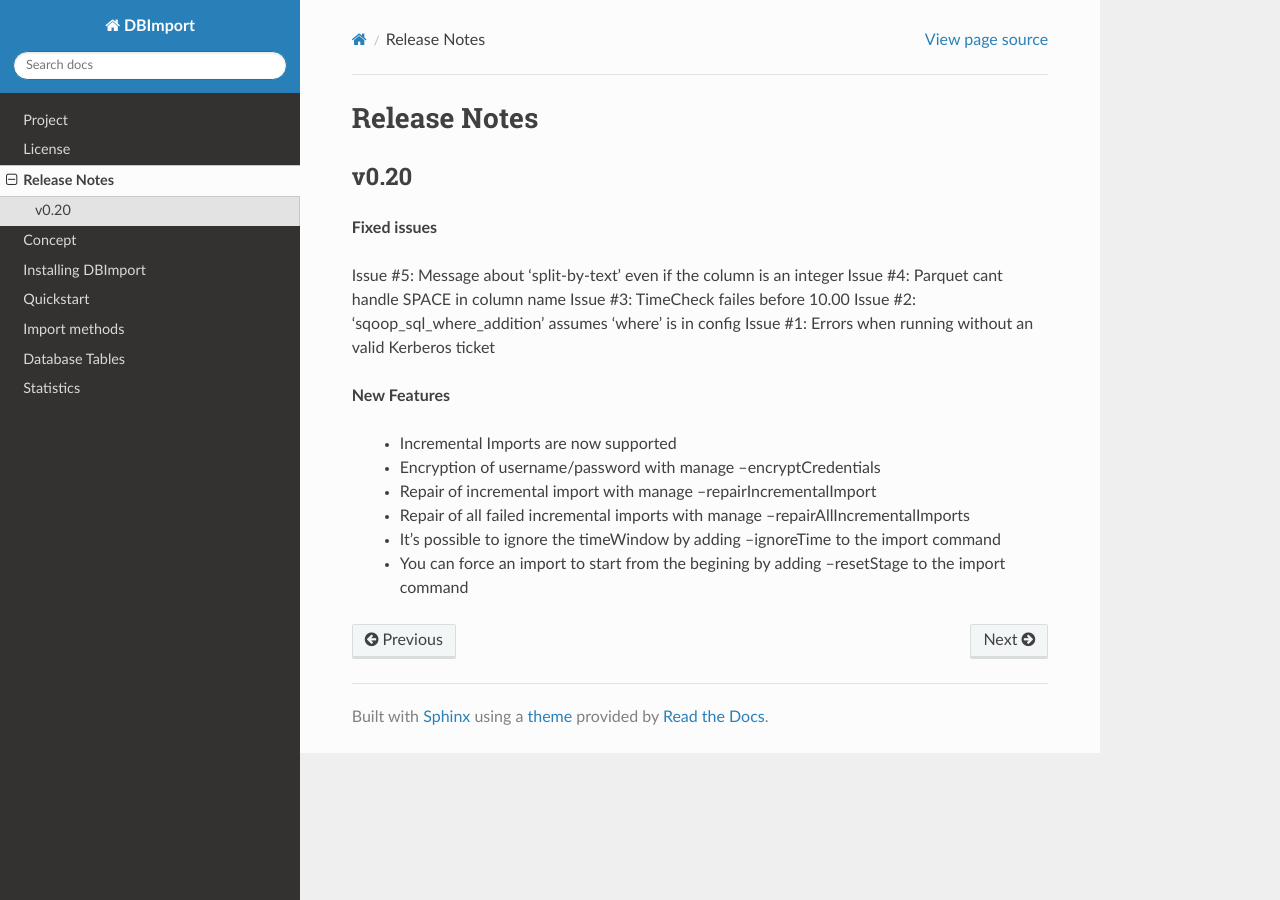
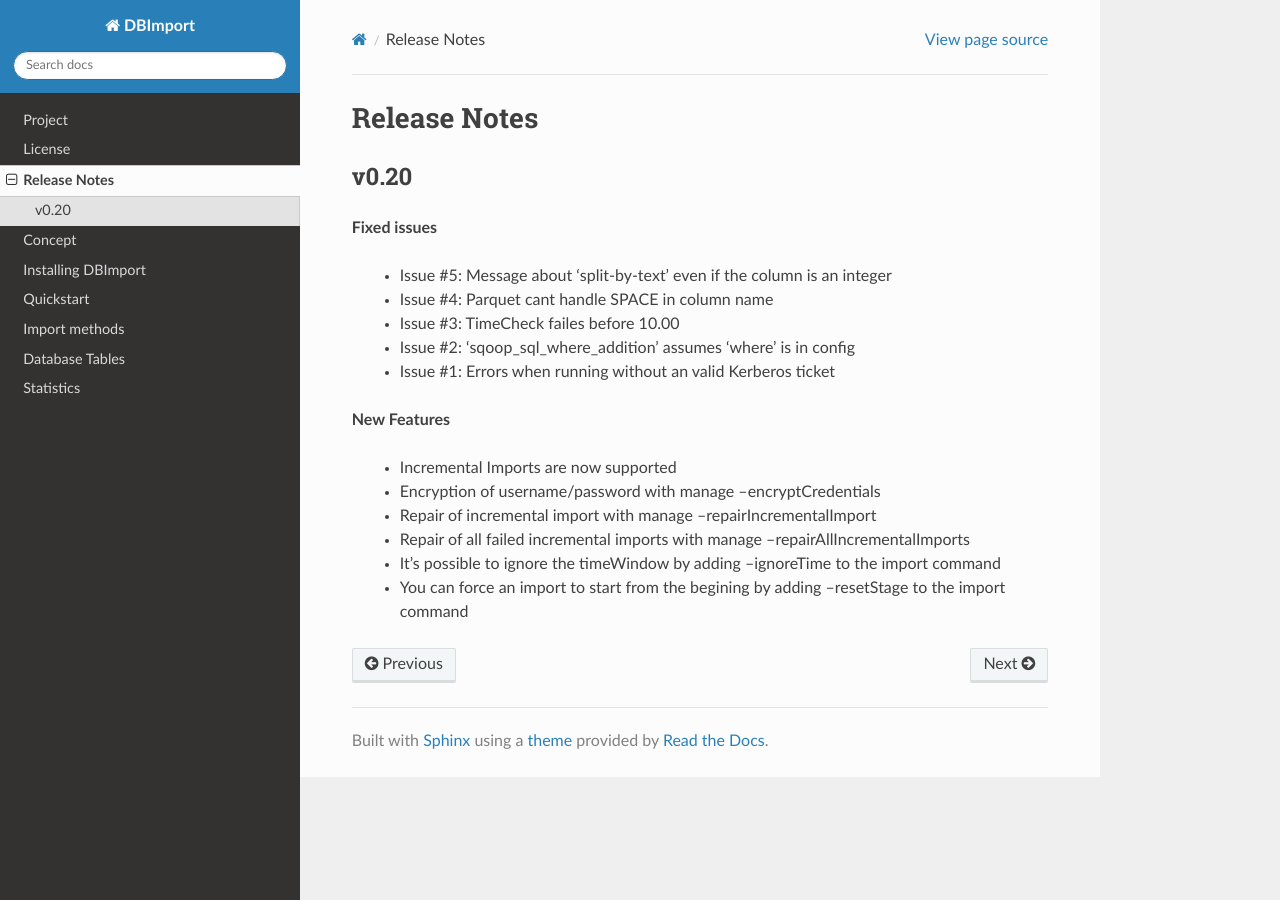
Before and after one commit to Middlecon/DBImport, a Sphinx documentation site: the page built from docs/release_notes.rst, in a window 1280 px wide. Built offline with Sphinx 7.4.7 and the Read the Docs theme 2.0.0, drawn with Linux system fonts in a browser that asks for light colours.

Commit message:
Documentation update

```diff
--- a/docs/release_notes.rst
+++ b/docs/release_notes.rst
@@ -6,11 +6,11 @@ v0.20
 
 **Fixed issues**
 
-Issue #5: Message about 'split-by-text' even if the column is an integer
-Issue #4: Parquet cant handle SPACE in column name
-Issue #3: TimeCheck failes before 10.00
-Issue #2: 'sqoop_sql_where_addition' assumes 'where' is in config
-Issue #1: Errors when running without an valid Kerberos ticket
+  - Issue #5: Message about 'split-by-text' even if the column is an integer
+  - Issue #4: Parquet cant handle SPACE in column name
+  - Issue #3: TimeCheck failes before 10.00
+  - Issue #2: 'sqoop_sql_where_addition' assumes 'where' is in config
+  - Issue #1: Errors when running without an valid Kerberos ticket
 
 **New Features**
 
```
